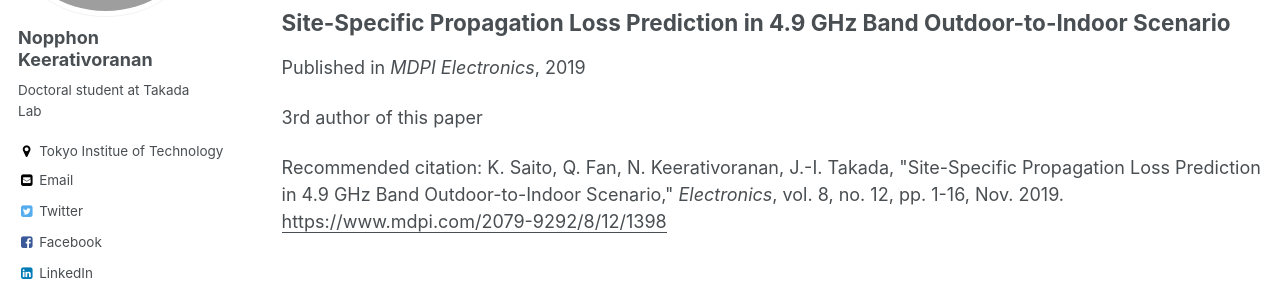
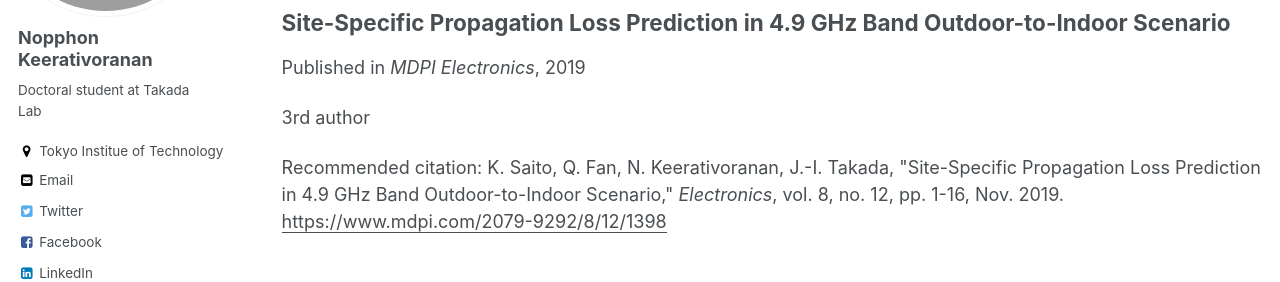
Before and after one commit to KeNopphon/KeNopphon.github.io, a Jekyll site: the page built from _pages/publications.md, in a window 1280 px wide and 900 px high, scrolled down 627 px. Shown: the part 153-435 px from the top of the window. Built offline with Jekyll 4.4.1, drawn with Linux system fonts in a browser that asks for light colours; some web fonts are replaced.

Commit message:
Update paper-number-5.md

```diff
--- a/_publications/paper-number-5.md
+++ b/_publications/paper-number-5.md
@@ -2,7 +2,7 @@
 title: "Site-Specific Propagation Loss Prediction in 4.9 GHz Band Outdoor-to-Indoor Scenario"
 collection: Jornal publication
 permalink: /publication/paper-number-5
-excerpt: '3rd author of this paper'
+excerpt: '3rd author'
 date: 2019-11-23
 venue: 'MDPI Electronics'
 paperurl: 'https://www.mdpi.com/2079-9292/8/12/1398'
```
